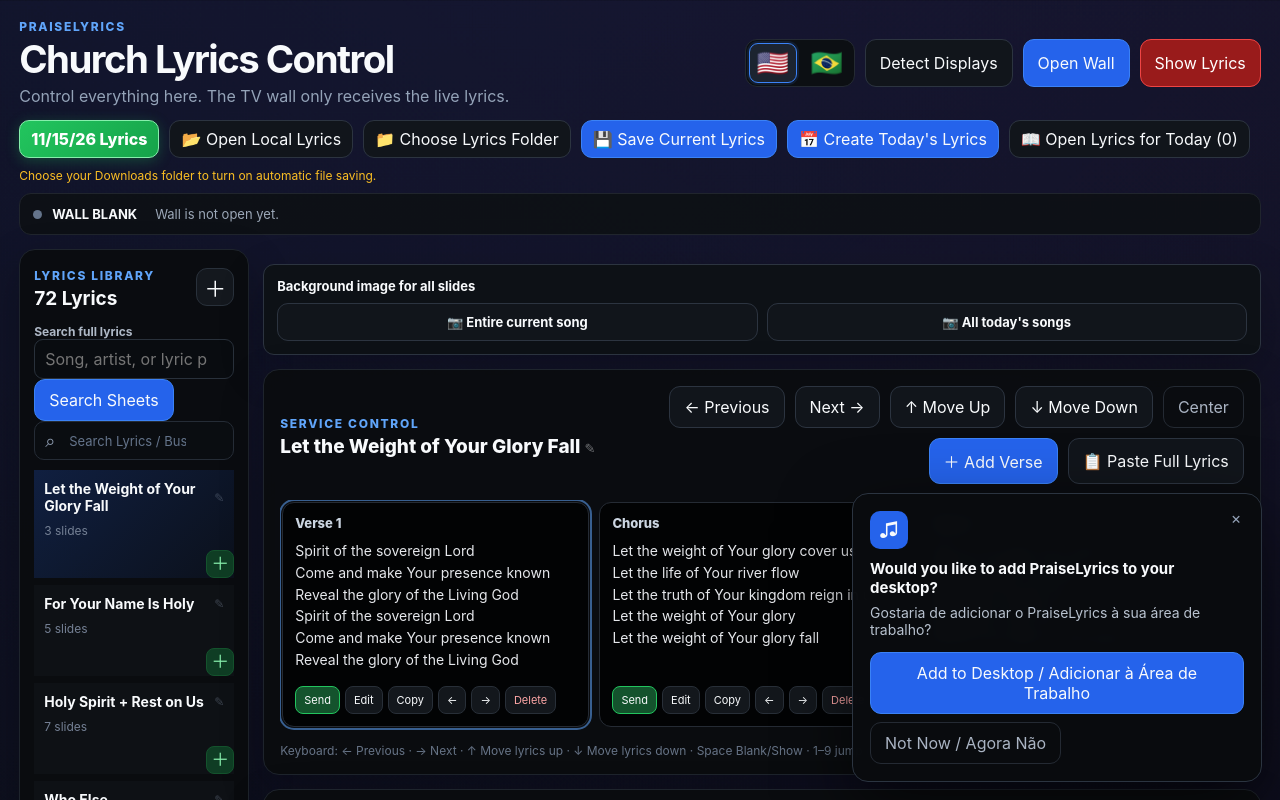
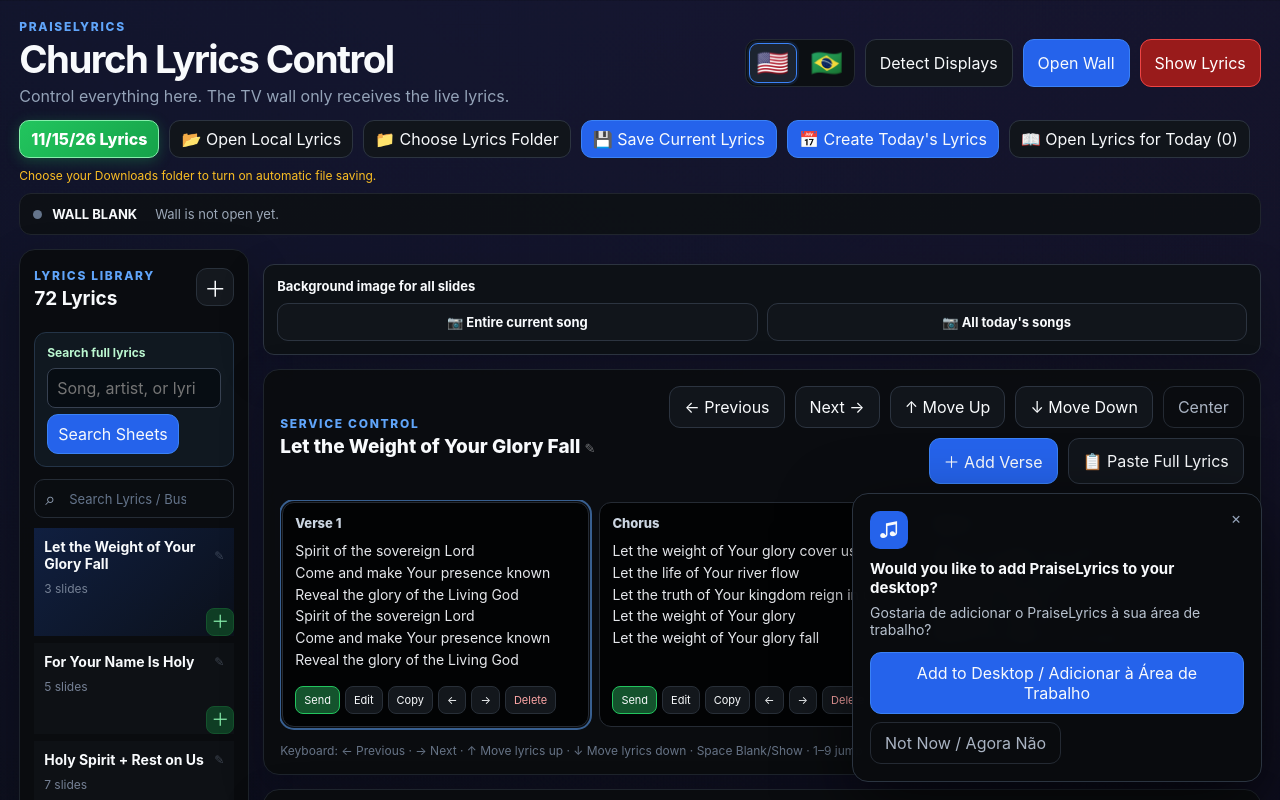
Before and after one commit to ValdemirJunior2020/PraiseLyrics, a React (Vite) app: page / in a window 1280 px wide. Shown: the top 800 px of the page. Built offline with nearby package versions, Linux system fonts and the light colour scheme.

Commit message:
Style lyrics database search panel

```diff
--- a/src/styles.css
+++ b/src/styles.css
@@ -507,3 +507,13 @@ body:has(.display-root),
 .bulk-background-buttons { display: flex; flex-wrap: wrap; gap: 9px; }
 .bulk-background-buttons .upload-button { flex: 1 1 240px; cursor: pointer; }
 .bulk-background-tools small { color: #9ca8b8; line-height: 1.4; }
+
+
+/* Search the local library and import matching Google Sheets lyrics. */
+.cloud-lyrics-search { display: grid; gap: 8px; padding: 12px; margin: 8px 0 12px; border-radius: 12px; background: #101820; border: 1px solid #243447; }
+.cloud-lyrics-search label { font-size: 12px; font-weight: 750; color: #bbf7d0; }
+.cloud-lyrics-search-row { display: flex; gap: 6px; min-width: 0; flex-wrap: wrap; }
+.cloud-lyrics-search-row input { flex: 1 1 180px; width: 100%; min-width: 0; color: #f8fafc; background: #070d13; border: 1px solid #374151; border-radius: 8px; padding: 9px; }
+.cloud-lyrics-search-row input:focus { outline: 2px solid #22c55e; outline-offset: 2px; }
+.cloud-lyrics-search-row button { flex: 0 0 auto; padding: 9px 10px; white-space: nowrap; }
+.cloud-lyrics-search small { font-size: 11px; color: #b6c8d5; line-height: 1.4; overflow-wrap: anywhere; }
```
